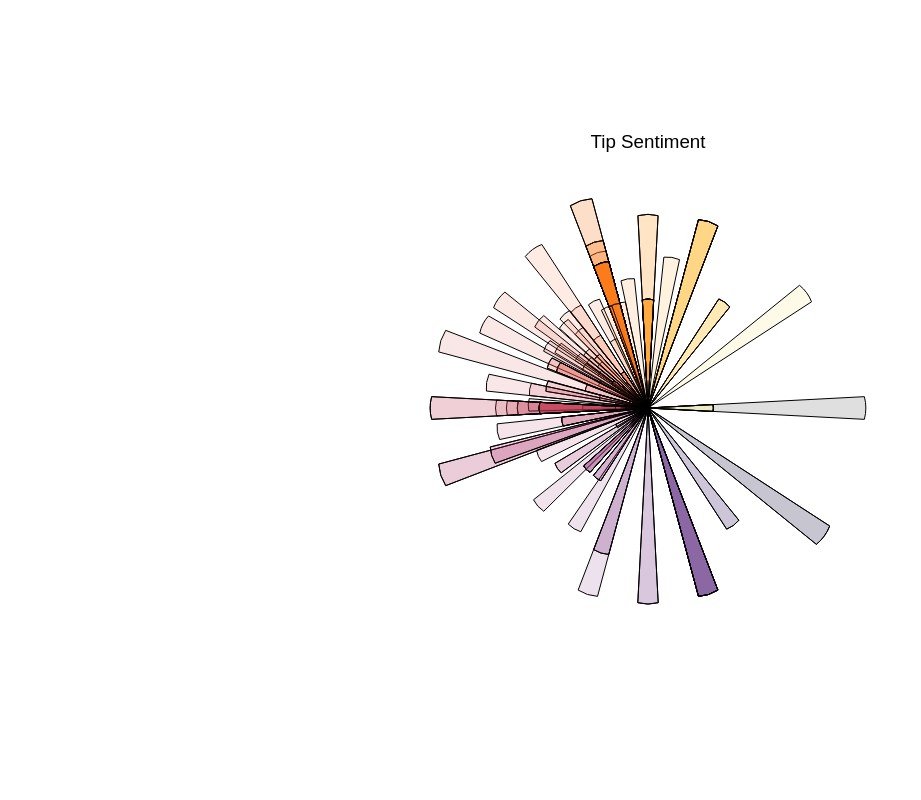
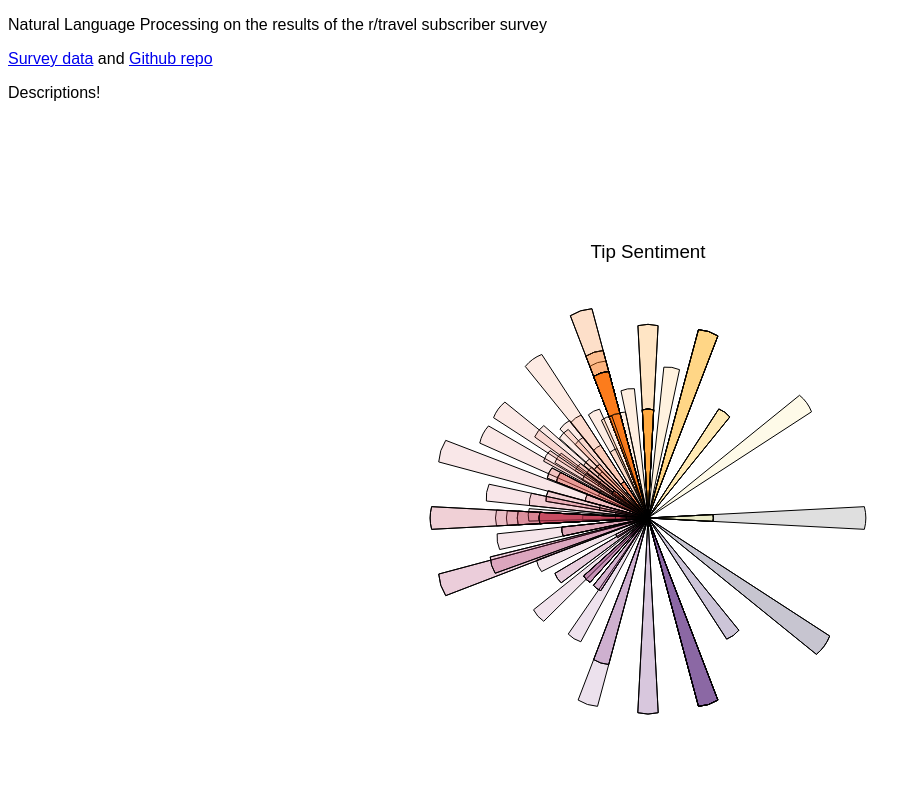
Before and after one commit to Ecboxer/travel, a plain HTML site: page index.html in a window 1280 px wide. Shown: the top 800 px of the page, without its empty margins (0-921 px from the left). Drawn offline with Linux system fonts and the light colour scheme.

Commit message:
Wrote headline

```diff
--- a/index.html
+++ b/index.html
@@ -4,8 +4,16 @@
 	<meta charset="utf-8">
 	<title>Travel Survey</title>
 	<script src="d3/d3.js" charset="utf-8"></script>
+	<style>
+	    p {
+	    font-family: sans-serif
+	    }
+	</style>
     </head>
     <body>
+	<p>Natural Language Processing on the results of the r/travel subscriber survey</p>
+	<p><a href="https://www.reddit.com/comments/99foe4" target="_blank">Survey data</a> and <a href="https://github.com/Ecboxer/travel" target="_blank">Github repo</a></p>
+	<p>Descriptions!</p>
 	    <script type="text/javascript">
 
 	     //Display specs
```
Lines whose indentation alone changed are shown as unchanged.
